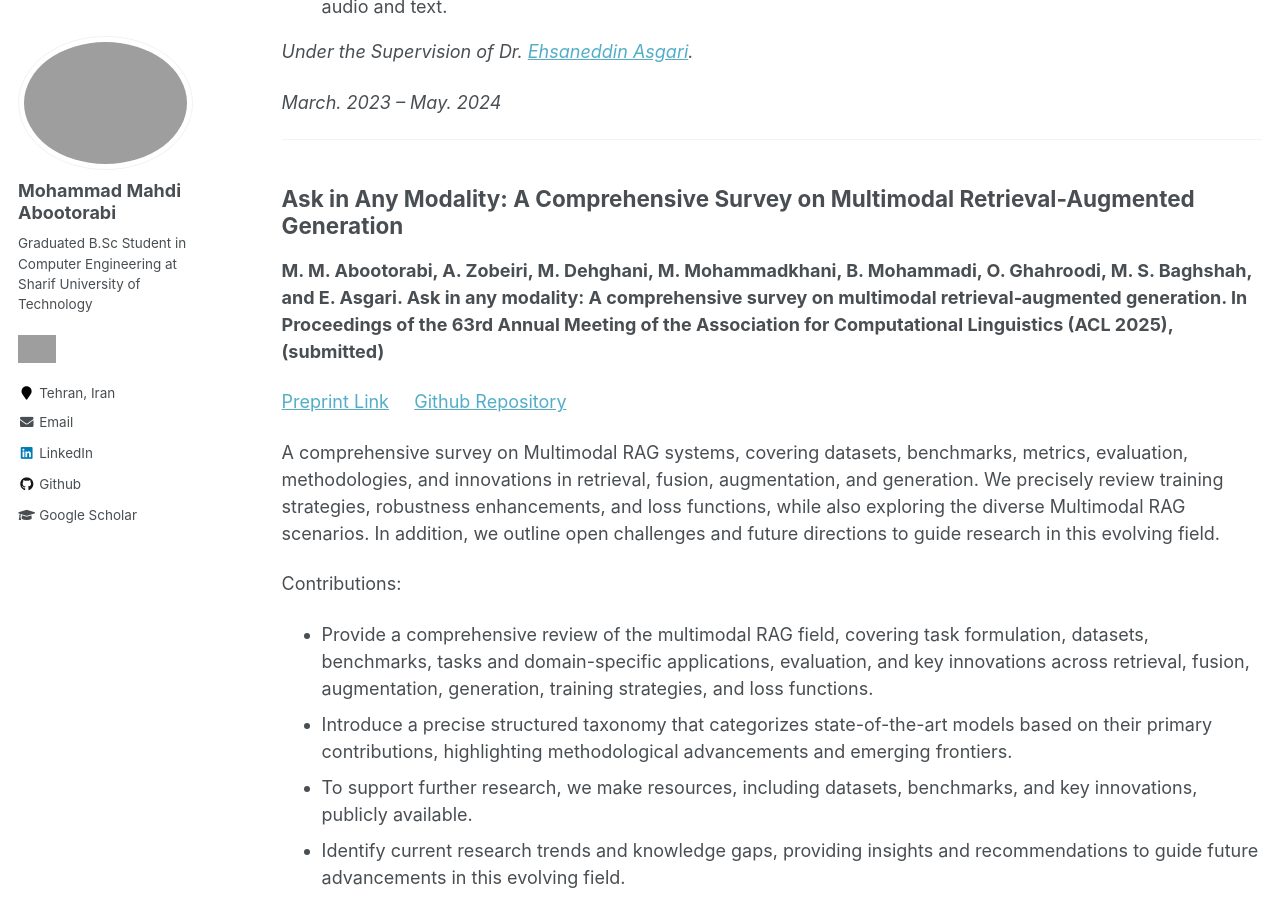
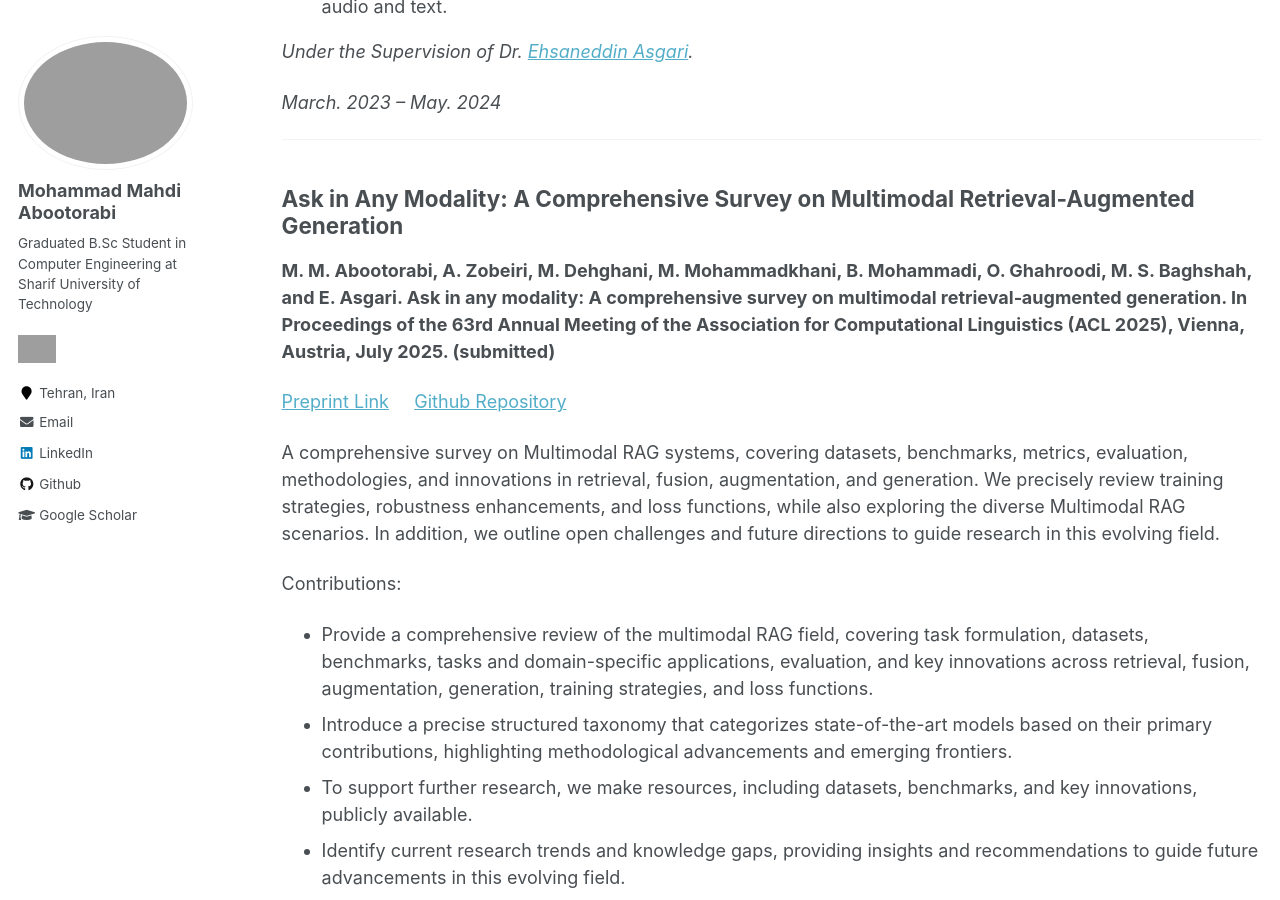
Before and after one commit to aboots/aboots.github.io, a Jekyll site: the page built from _pages/research.md, in a window 1280 px wide and 900 px high, scrolled down 1014 px. Built offline with Jekyll 4.4.1, drawn with Linux system fonts in a browser that asks for light colours; nearby versions of some CDN libraries; grey boxes are pictures that could not be loaded.

Commit message:
Update research.md

```diff
--- a/_pages/research.md
+++ b/_pages/research.md
@@ -30,7 +30,7 @@ _Under the Supervision of Dr. [Ehsaneddin Asgari](https://scholar.google.com/cit
 
 ## Ask in Any Modality: A Comprehensive Survey on Multimodal Retrieval-Augmented Generation
 
-**M. M. Abootorabi, A. Zobeiri, M. Dehghani, M. Mohammadkhani, B. Mohammadi, O. Ghahroodi, M. S. Baghshah, and E. Asgari. Ask in any modality: A comprehensive survey on multimodal retrieval‑augmented generation. In Proceedings of the 63rd Annual Meeting of the Association for Computational Linguistics (ACL 2025), (submitted)**
+**M. M. Abootorabi, A. Zobeiri, M. Dehghani, M. Mohammadkhani, B. Mohammadi, O. Ghahroodi, M. S. Baghshah, and E. Asgari. Ask in any modality: A comprehensive survey on multimodal retrieval‑augmented generation. In Proceedings of the 63rd Annual Meeting of the Association for Computational Linguistics (ACL 2025), Vienna, Austria, July 2025. (submitted)**
 
 [Preprint Link](https://arxiv.org/abs/2502.08826) &nbsp;&nbsp;&nbsp; [Github Repository](https://github.com/llm-lab-org/Multimodal-RAG-Survey)
 
```
